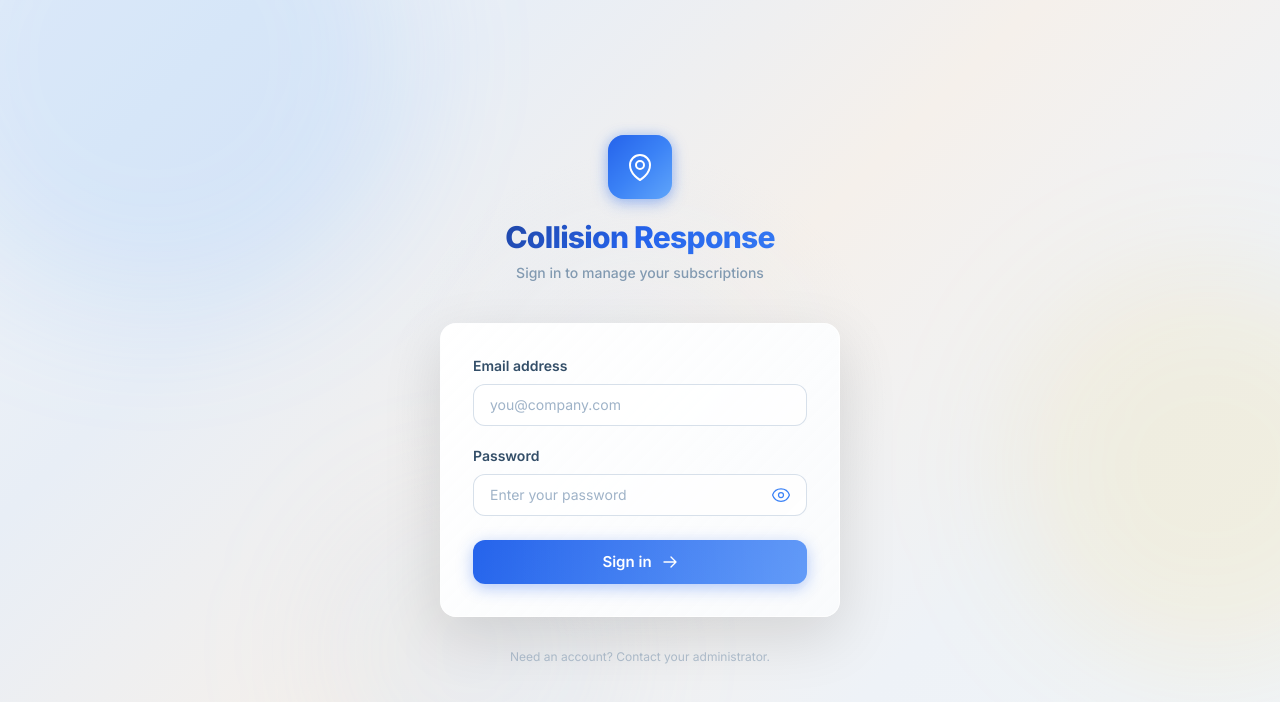
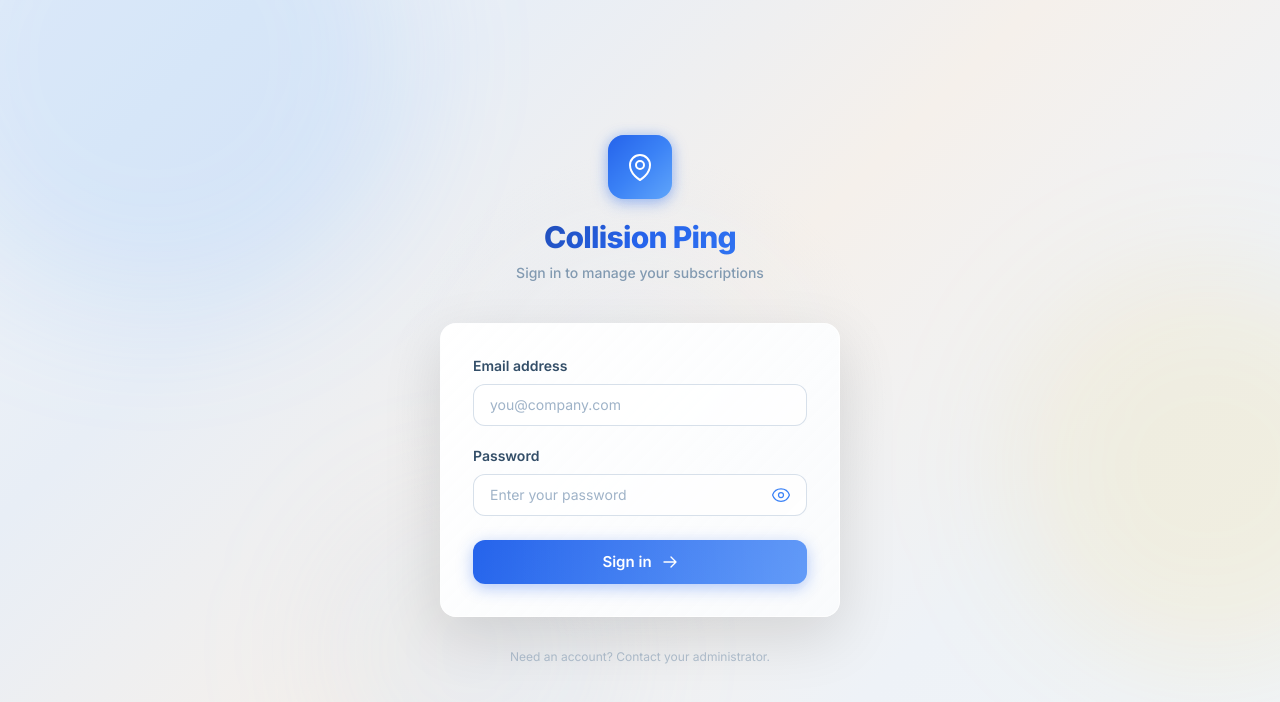
Before and after one commit to getconversationalai/collision-response, a Next.js app: page /login in a window 1280 px wide. Shown: the top 702 px of the page. Built offline with nearby package versions, Linux system fonts and the light colour scheme.

Commit message:
rebrand: Collision Response -> Collision Ping across all user-facing UI, metadata, and docs

```diff
--- a/src/app/admin/layout.tsx
+++ b/src/app/admin/layout.tsx
@@ -10,7 +10,7 @@ function getAdminIds(): string[] {
 }
 
 export const metadata = {
-  title: 'Admin Portal — Collision Response',
+  title: 'Admin Portal — Collision Ping',
   description: 'Manage collision company clients',
 }
 
--- a/src/app/apply/success/page.tsx
+++ b/src/app/apply/success/page.tsx
@@ -1,7 +1,7 @@
 import ApplicationSuccess from '@/components/apply/ApplicationSuccess'
 
 export const metadata = {
-  title: 'Application received — Collision Response',
+  title: 'Application received — Collision Ping',
 }
 
 export default function ApplySuccessPage() {
--- a/src/app/layout.tsx
+++ b/src/app/layout.tsx
@@ -9,7 +9,7 @@ const inter = Inter({
 });
 
 export const metadata: Metadata = {
-  title: "Collision Response",
+  title: "Collision Ping",
   description: "Manage your MVA notification subscriptions",
 };
 
--- a/src/app/login/page.tsx
+++ b/src/app/login/page.tsx
@@ -54,7 +54,7 @@ export default function LoginPage() {
               <path strokeLinecap="round" strokeLinejoin="round" d="M19.5 10.5c0 7.142-7.5 11.25-7.5 11.25S4.5 17.642 4.5 10.5a7.5 7.5 0 1 1 15 0Z" />
             </svg>
           </div>
-          <h1 className="text-3xl font-extrabold gradient-text tracking-tight">Collision Response</h1>
+          <h1 className="text-3xl font-extrabold gradient-text tracking-tight">Collision Ping</h1>
           <p className="text-sm text-navy-400 mt-2 font-medium">Sign in to manage your subscriptions</p>
         </div>
 
--- a/src/components/Header.tsx
+++ b/src/components/Header.tsx
@@ -60,7 +60,7 @@ export default function Header({ companyName }: { companyName: string }) {
               </div>
             </div>
             <div className="hidden sm:block">
-              <h1 className="text-sm font-bold gradient-text tracking-tight leading-none">Collision Response</h1>
+              <h1 className="text-sm font-bold gradient-text tracking-tight leading-none">Collision Ping</h1>
               <p className="text-[11px] text-navy-400 leading-none mt-1 font-medium">{companyName}</p>
             </div>
           </div>
--- a/src/components/admin/AdminSidebar.tsx
+++ b/src/components/admin/AdminSidebar.tsx
@@ -89,7 +89,7 @@ export default function AdminSidebar({ pendingApplications = 0 }: { pendingAppli
             </div>
             <div>
               <h2 className="text-sm font-bold gradient-text">Admin Portal</h2>
-              <p className="text-[11px] text-navy-400 font-medium">Collision Response</p>
+              <p className="text-[11px] text-navy-400 font-medium">Collision Ping</p>
             </div>
           </div>
         </div>
--- a/src/components/apply/ApplicationSuccess.tsx
+++ b/src/components/apply/ApplicationSuccess.tsx
@@ -26,7 +26,7 @@ export default function ApplicationSuccess() {
 
       <h1 className="text-2xl font-extrabold gradient-text mb-2">Application received!</h1>
       <p className="text-navy-400 text-sm mb-8">
-        Thanks for applying to Collision Response. Your application has been sent to our team for review.
+        Thanks for applying to Collision Ping. Your application has been sent to our team for review.
       </p>
 
       <div className="glass-card-rich rounded-2xl p-6 text-left space-y-4">
```
Also changed, not shown: 1 other file (tests, documents, lock files or other folders).
